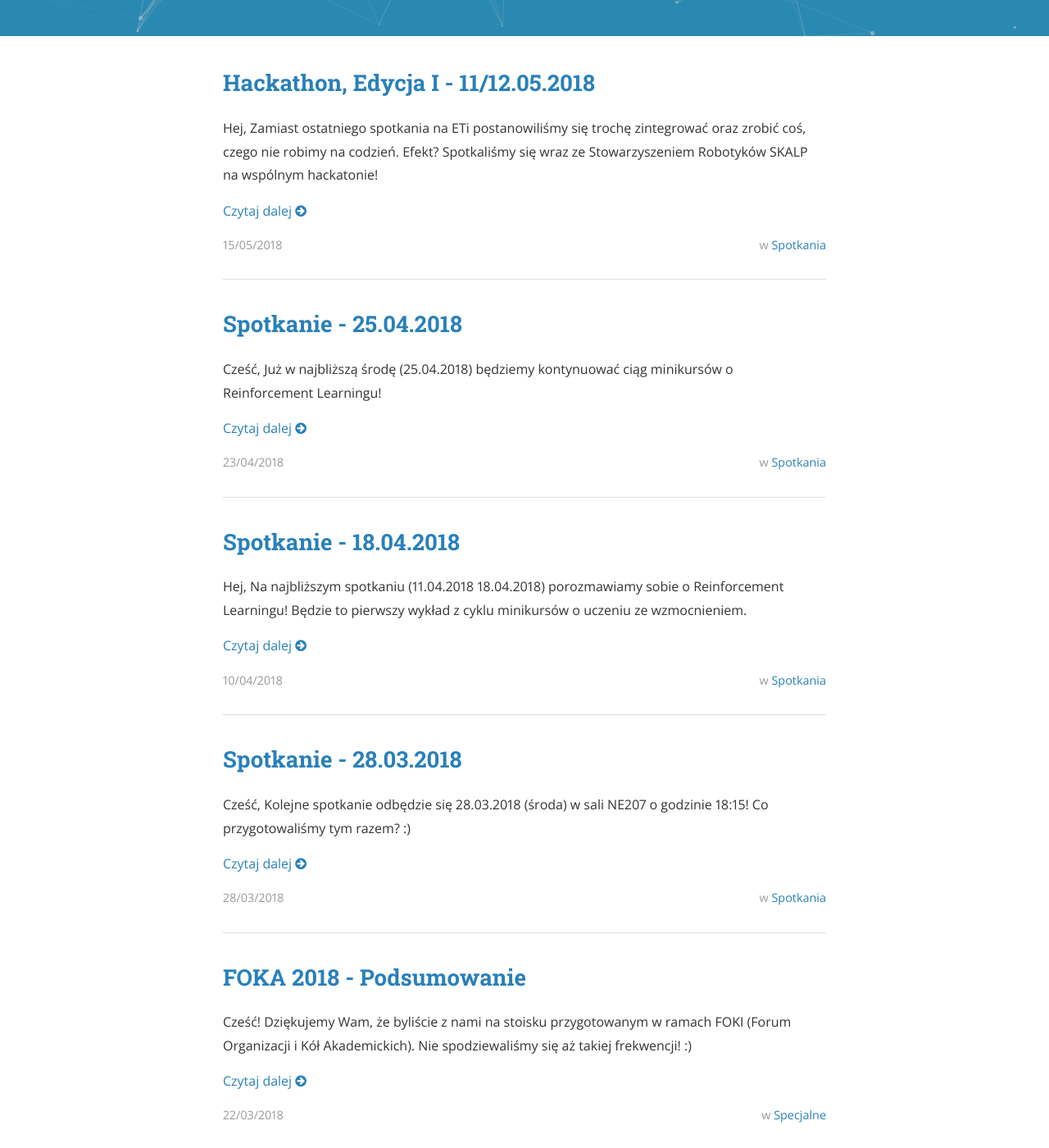
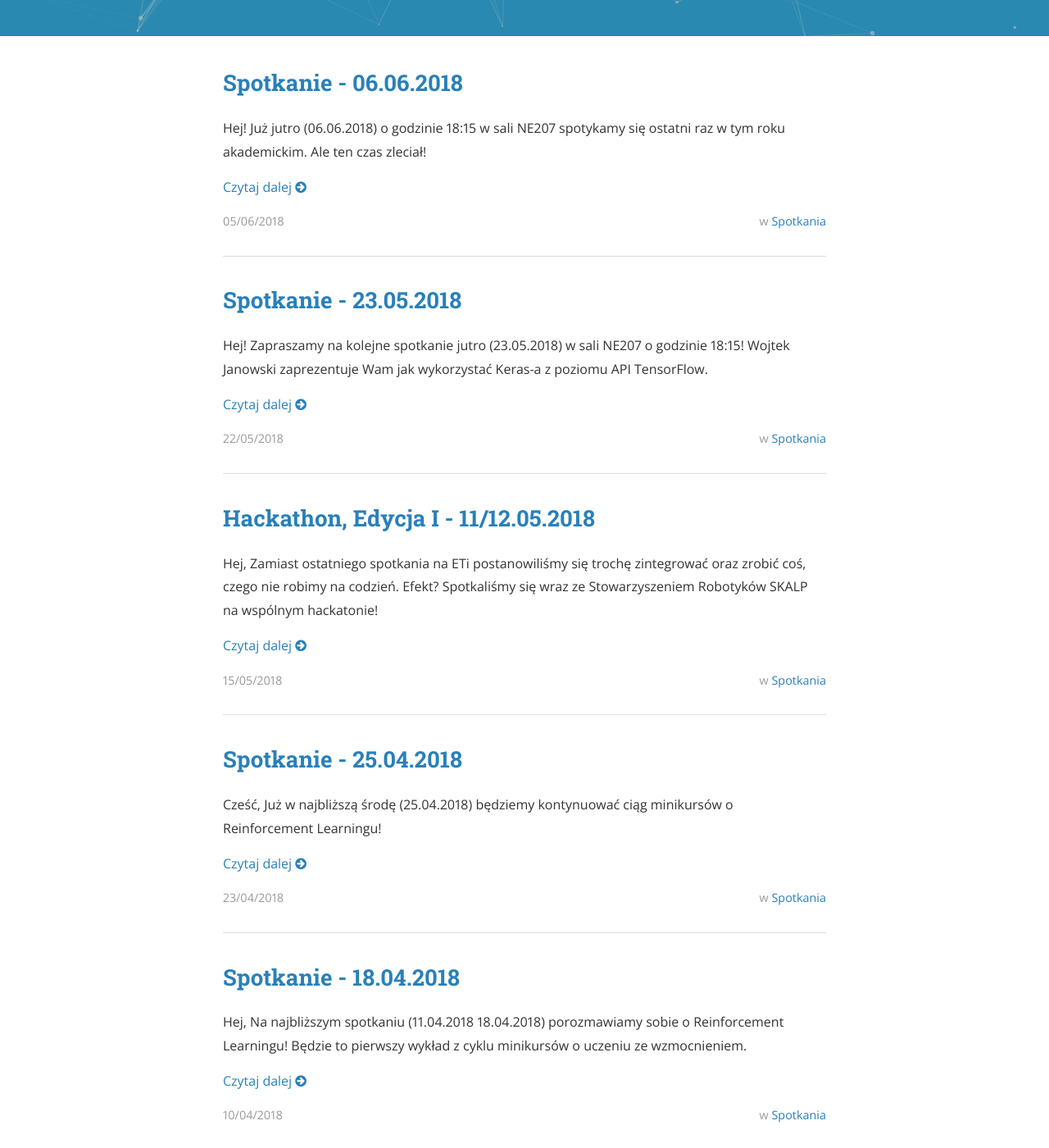
Before and after one commit to jpowie01/GradientPG, a Jekyll site: the page built from index.html, in a window 1280 px wide and 1400 px high, scrolled down 460 px. Shown: the whole window at 82% size. Built offline with Jekyll 4.4.1, drawn with Linux system fonts in a browser that asks for light colours; nearby versions of some CDN libraries; the list of posts is cut into pages by our own code; some of the changed lines change nothing that is shown.

Commit message:
Spotkania - 22.05 & 06.06

```diff
--- /dev/null
+++ b/_posts/posts/2018-05-22-spotkanie.markdown
@@ -0,0 +1,30 @@
+---
+layout: post
+title:  "Spotkanie - 23.05.2018"
+date:   2018-05-22 20:00:00
+author: Jakub Powierza
+categories: Spotkania
+tags:	spotkanie agenda
+comments: true
+cover:  "/assets/posts/budynek_eti.jpg"
+---
+
+Hej!
+Zapraszamy na kolejne spotkanie jutro (23.05.2018) w sali NE207 o godzinie 18:15! **Wojtek Janowski** zaprezentuje
+Wam jak wykorzystać Keras-a z poziomu API TensorFlow.
+
+Krótka wiadomość od niego:
+
+> Hej!
+> Na zajęciach omówię temat używania Keras API z poziomu TensorFlow. Dzięki temu tworzenie sieci neuronowych
+> staje się dziecinnie proste. Na początku zrobię bardzo krótki wykład wprowadzający, po czym przeprowadzę warsztaty,
+> na których wspólnie napiszemy sieć rozpoznającą modne ciuchy. Załączony ipython notebook powinien pobrać i zapisać
+> na dysku wymagane zbiory.
+>
+> ~Wojtek
+
+Notebooka znajdziecie w załączniku do maila :)
+
+Jak zwykle zapowiada się ciekawie. Mam nadzieję, że frekwencja również jak zawsze będzie duża!
+
+Do zobaczenia!
--- /dev/null
+++ b/_posts/posts/2018-06-06-spotkanie.markdown
@@ -0,0 +1,31 @@
+---
+layout: post
+title:  "Spotkanie - 06.06.2018"
+date:   2018-06-05 17:00:00
+author: Jakub Powierza
+categories: Spotkania
+tags:	spotkanie agenda
+comments: true
+cover:  "/assets/posts/budynek_eti.jpg"
+---
+
+Hej!
+Już jutro (06.06.2018) o godzinie 18:15 w sali NE207 spotykamy się **ostatni raz w tym roku akademickim**. Ale ten czas zleciał!
+
+Na koniec została wisienka na torcie, więcej opowie sam prowadzący **mgr Paweł Rościszewski**:
+
+> Należy przygotować maszynę z w miarę nowym TensorFlowem i jupyter notebookiem. Wersję kodu, którą będziemy modyfikować
+> wraz z potrzebnymi bibliotekami i zbiorem danych treningowych można pobrać tutaj:
+> <a href="http://surfer.eti.pg.gda.pl/gradienttfperformance.zip">http://surfer.eti.pg.gda.pl/gradienttfperformance.zip</a>
+> Zamierzam poruszyć wybrane praktyczne aspekty związane z wydajnością treningów głębokich sieci neuronowych, ze szczególnym
+> naciskiem na trening rozproszony na wiele GPU. Prezentacja szczegółów implementacyjnych będzie bazowała na przykładzie treningu
+> sieci GAN do generowania obrazków na podstawie zbioru CIFAR10. Prezentacja będzie skróconą zajawką tego, czego można się spodziewać
+> na zajęciach z przedmiotu High Performance Machine Learning na 5 roku.
+>
+> ~Paweł Rościszewski
+
+Po tym ostatnim minikursie zatrzymamy Was na chwilę, aby podsumować ten rok, podziękować wszystkim osobom, które wysiliły się i dały coś
+od siebie w życie Gradientu (będą niespodzianki, więc prelegenci i inni aktywiści obecność obowiązkowa!) oraz żeby opowiedzieć o programie
+na wakacje :)
+
+Do zobaczenia, mamy nadzieję, że taką ekipą jak na inauguracji!
--- a/spotkania.md
+++ b/spotkania.md
@@ -43,8 +43,8 @@ odpowiednie pasmo :)
     <tr><td>2018-05-09</td><td>-</td><td>-</td><td>n/a</td></tr>
 
     <tr><td colspan="4"><strong>5. Framework TensorFlow</strong></td></tr>
-    <tr><td>2018-05-23</td><td>Wprowadzenie do TensorFlow</td><td>Wojtek Janowski</td><td>n/a</td></tr>
-    <tr><td>2018-06-06</td><td>Uczenie rozproszone w TensorFlow</td><td>mgr Paweł Rościszewski</td><td>n/a</td></tr>
+    <tr><td>2018-05-23</td><td>Wprowadzenie do TensorFlow</td><td>Wojtek Janowski</td><td><a href="/spotkania/2018/05/22/spotkanie.html">Post</a></td></tr>
+    <tr><td>2018-06-06</td><td>Uczenie rozproszone w TensorFlow</td><td>mgr Paweł Rościszewski</td><td><a href="/spotkania/2018/06/05/spotkanie.html">Post</a></td></tr>
 
 </table>
 
@@ -63,12 +63,12 @@ odpowiednie pasmo :)
     <tr><td>2017-12-18</td><td>Spotkanie z VoiceLab</td><td>VoiceLab</td><td><a href="/spotkania/2017/12/13/spotkanie.html">Post</a></td></tr>
     <tr><td>2018-01-08</td><td>Prezentacja aktywnych projektów</td><td>-</td><td>n/a</td></tr>
     <tr><td>2018-01-22</td><td>Doświadczenia z ImagineHack oraz ImagineCup</td><td>Krzysiek Przekwas</td><td><a href="/spotkania/2018/01/22/spotkanie.html">Post</a></td></tr>
-    <tr><td>2018-02-28</td><td>Architektura work2vec</td><td>Wojciech Janowski</td><td><a href="/spotkania/2018/02/27/spotkanie.html">Post</a></td></tr>
+    <tr><td>2018-02-28</td><td>Architektura work2vec</td><td>Wojtek Janowski</td><td><a href="/spotkania/2018/02/27/spotkanie.html">Post</a></td></tr>
     <tr><td>2018-03-14</td><td>Eksperyment z CNN i RNN w MNIST</td><td>Michał Grzywa</td><td><a href="/spotkania/2018/03/13/spotkanie.html">Post</a></td></tr>
     <tr><td>2018-03-28</td><td>FastText</td><td>Wojtek Janowski</td><td><a href="/spotkania/2018/03/28/spotkanie.html">Post</a></td></tr>
     <tr><td>2018-04-18</td><td>-</td><td>-</td><td>n/a</td></tr>
     <tr><td>2018-04-25</td><td>-</td><td>-</td><td>n/a</td></tr>
     <tr><td>2018-05-11</td><td>Hackaton</td><td>-</td><td><a href="/spotkania/2018/05/15/hackaton.html">Post</a></td></tr>
-    <tr><td>2018-05-23</td><td>Wolny slot</td><td>Wolny slot</td><td>n/a</td></tr>
-    <tr><td>2018-06-06</td><td>Wolny slot</td><td>Wolny slot</td><td>n/a</td></tr>
+    <tr><td>2018-05-23</td><td>-</td><td>-</td><td>n/a</td></tr>
+    <tr><td>2018-06-06</td><td>Podsumowanie</td><td>Piotr Januszewski</td><td><a href="/spotkania/2018/06/05/spotkanie.html">Post</a></td></tr>
 </table>
```
